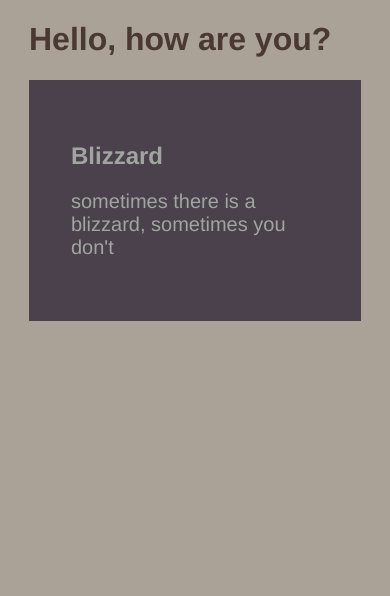
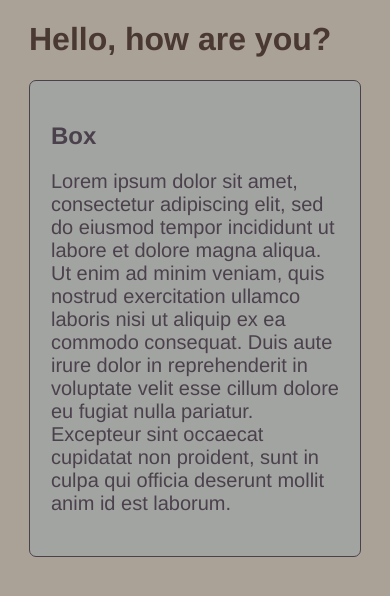
Before and after one commit to e0/minodi_old, a Vue app in the folder site/: page /#/ in a window 390 px wide. Shown: the top 596 px of the page. Built offline with nearby package versions, Linux system fonts and the light colour scheme.

Commit message:
Add border

```diff
--- a/site/src/App.vue
+++ b/site/src/App.vue
@@ -18,8 +18,9 @@
 
     const boxes = document.getElementsByClassName('box')
     Array.from(boxes).forEach((box) => {
-      box.style.color = colorScheme.pastel2
-      box.style.backgroundColor = colorScheme.strong2
+      box.style.color = colorScheme.strong2
+      box.style.backgroundColor = colorScheme.pastel2
+      box.style.border = `1px solid ${colorScheme.strong2}`
     })
   }
 }
--- a/site/src/components/Home.vue
+++ b/site/src/components/Home.vue
@@ -2,8 +2,8 @@
   <div class="home">
     <h1>{{ msg }}</h1>
     <div class="box">
-      <h2>Blizzard</h2>
-      <p>sometimes there is a blizzard, sometimes you don't</p>
+      <h2>Box</h2>
+      <p>Lorem ipsum dolor sit amet, consectetur adipiscing elit, sed do eiusmod tempor incididunt ut labore et dolore magna aliqua. Ut enim ad minim veniam, quis nostrud exercitation ullamco laboris nisi ut aliquip ex ea commodo consequat. Duis aute irure dolor in reprehenderit in voluptate velit esse cillum dolore eu fugiat nulla pariatur. Excepteur sint occaecat cupidatat non proident, sunt in culpa qui officia deserunt mollit anim id est laborum.</p>
     </div>
   </div>
 </template>
@@ -23,6 +23,13 @@
 
 .box {
   padding: 42px;
+  border-radius: 7px;
+}
+
+@media all and (max-width: 1024px) {
+  .box {
+    padding: 21px;
+  }
 }
 
 </style>
```
